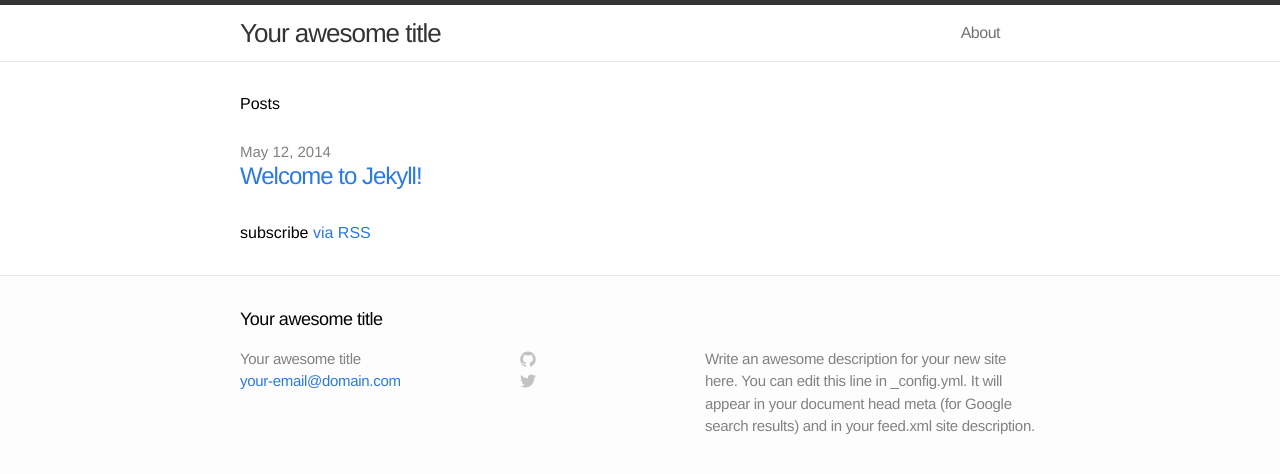
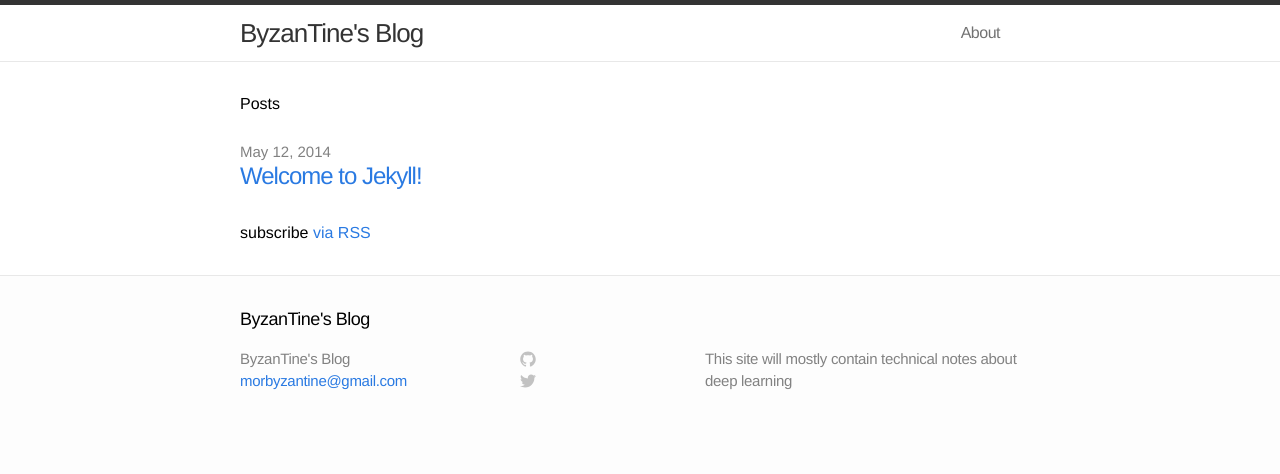
Before and after one commit to ByzanTine/ByzanTineBlog, a Jekyll site: the page built from index.html, in a window 1280 px wide. Shown: the top 474 px of the page. Built offline with Jekyll 4.4.1, drawn with Linux system fonts in a browser that asks for light colours.

Commit message:
basic user detail changed

```diff
--- a/_config.yml
+++ b/_config.yml
@@ -1,7 +1,7 @@
 # Site settings
-title: Your awesome title
-email: your-email@domain.com
-description: "Write an awesome description for your new site here. You can edit this line in _config.yml. It will appear in your document head meta (for Google search results) and in your feed.xml site description."
+title: ByzanTine's Blog
+email: morbyzantine@gmail.com
+description: "This site will mostly contain technical notes about deep learning"
 baseurl: ""
 url: "http://yourdomain.com"
 baseurl: /jekyll_blog
```
